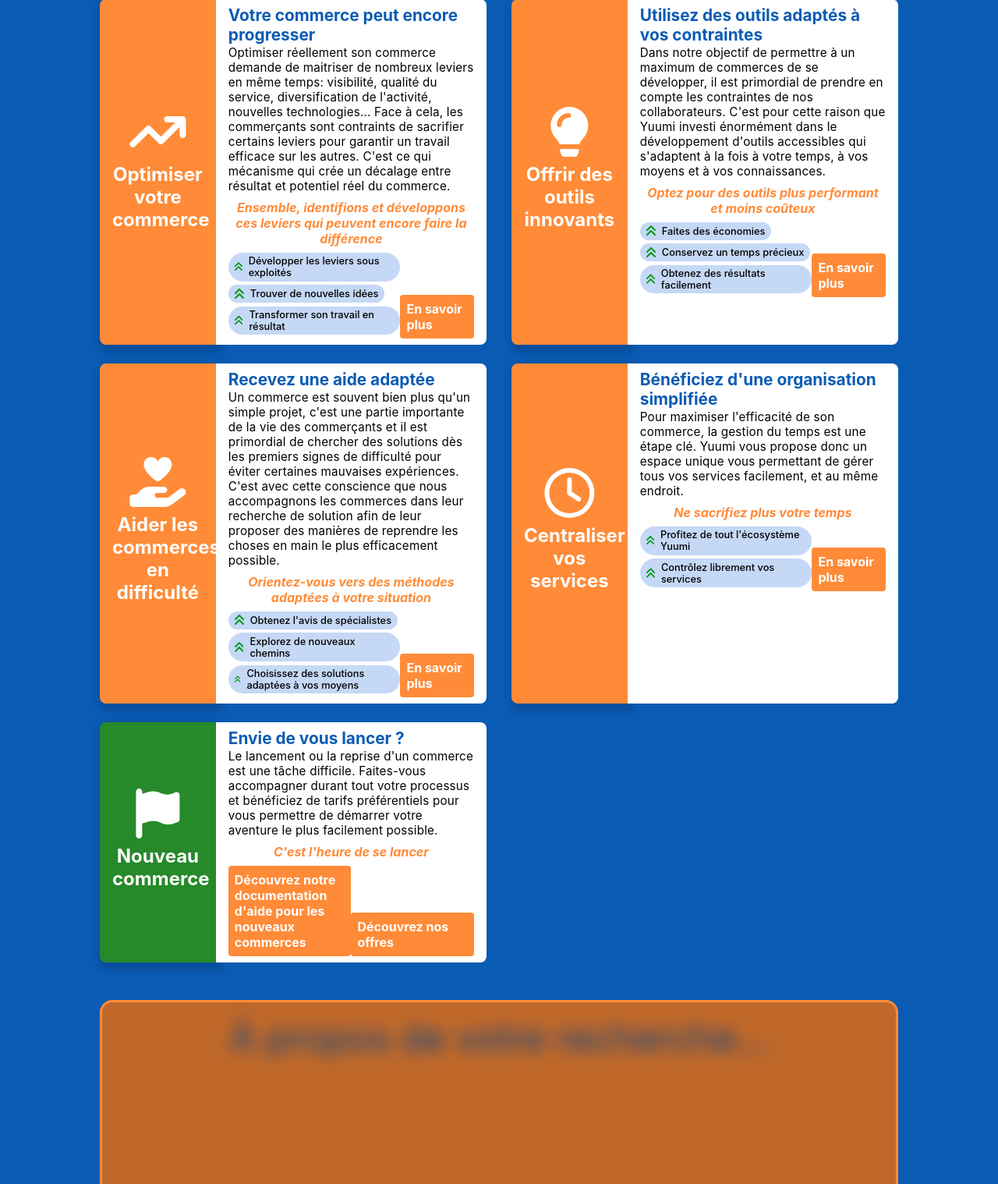
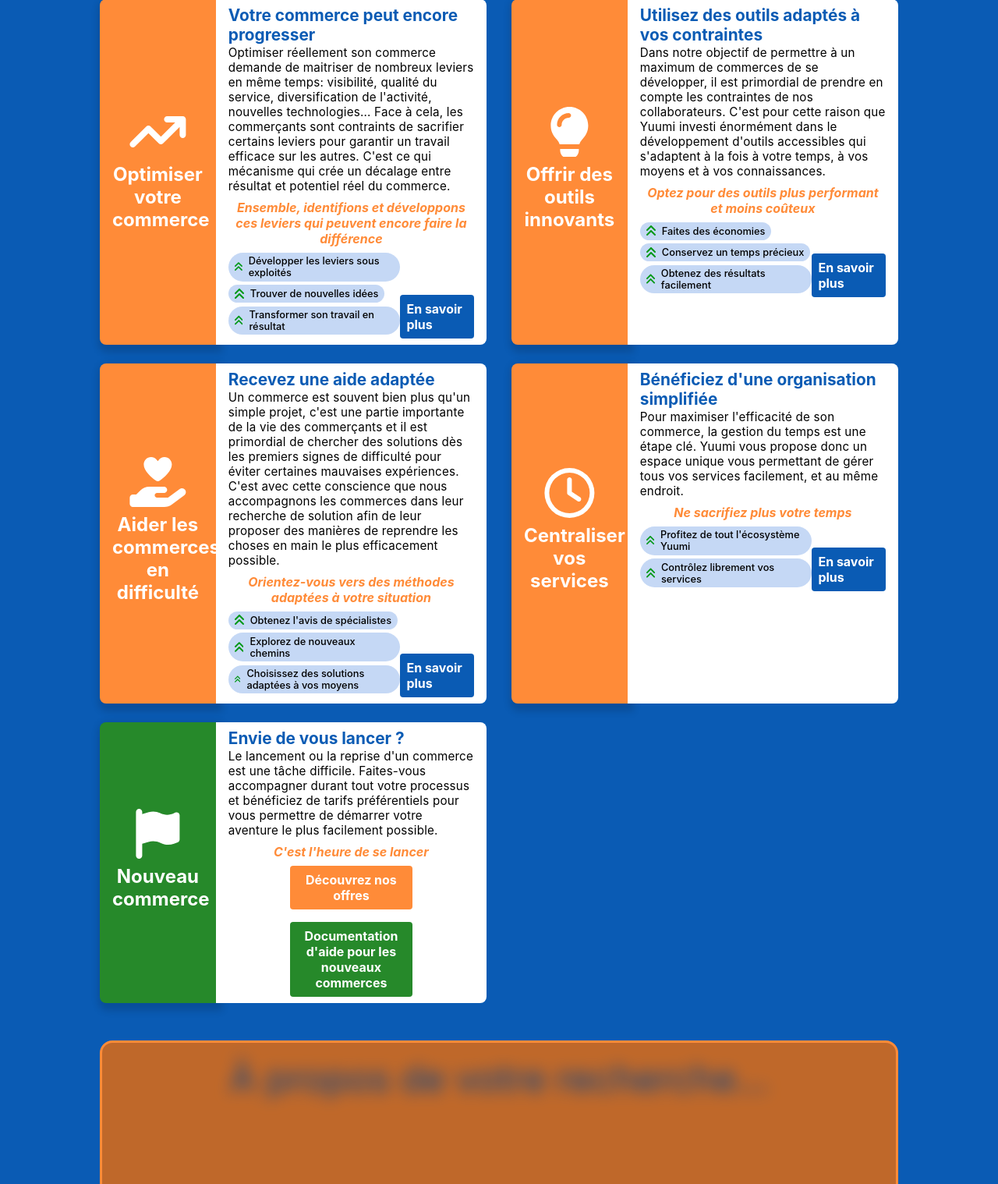
Before and after one commit to Elpheos/Yuumi-main, a Django app: page /aide-aux-commerces/ in a window 1280 px wide. Shown: the part 583-2101 px from the top of the page at 78% size. Run offline with Django 5.2, Linux system fonts and the light colour scheme; parts of the project's set-up code (start-up, migrations or seed data) failed here and were passed over.

Commit message:
Update button styles and text in home.html

```diff
--- a/yuumi2/templates/yuumi2/home.html
+++ b/yuumi2/templates/yuumi2/home.html
@@ -88,6 +88,10 @@
 
         .home2-objectifs-card-right-details-container-nc {
             display: flex;
+            flex-direction: column;
+            align-items: center;
+            gap: 1rem;
+            text-align: center;
         }
 
         .home2-objectifs-card-right-subtitle {
@@ -139,7 +143,7 @@
         }
 
         .home2-objectifs-card-right-button {
-            background: var(--orange);
+            background: var(--bleu);
             color: white;
             font-weight: bold;
             padding: .5rem;
@@ -149,7 +153,7 @@
         }
 
         .home2-objectifs-card-right-button2-nc {
-            background: var(--orange);
+            background: #26892a;
             color: white;
             font-weight: bold;
             padding: .5rem;
@@ -591,10 +595,10 @@
                 <p class="home2-objectifs-card-right-conclusion">C'est l'heure de se lancer</p>
                 <div class="home2-objectifs-card-right-details-container-nc">
                     <div class="home2-objectifs-button-container-nc">
-                        <a class="home2-objectifs-card-right-button-nc">Découvrez notre documentation d'aide pour les nouveaux commerces</a>
+                        <a class="home2-objectifs-card-right-button-nc">Découvrez nos offres</a>
                     </div>
                     <div class="home2-objectifs-button-container-nc">
-                        <a class="home2-objectifs-card-right-button2-nc">Découvrez nos offres</a>
+                        <a class="home2-objectifs-card-right-button2-nc">Documentation d'aide pour les nouveaux commerces</a>
                     </div>
                 </div>
             </div>
```
